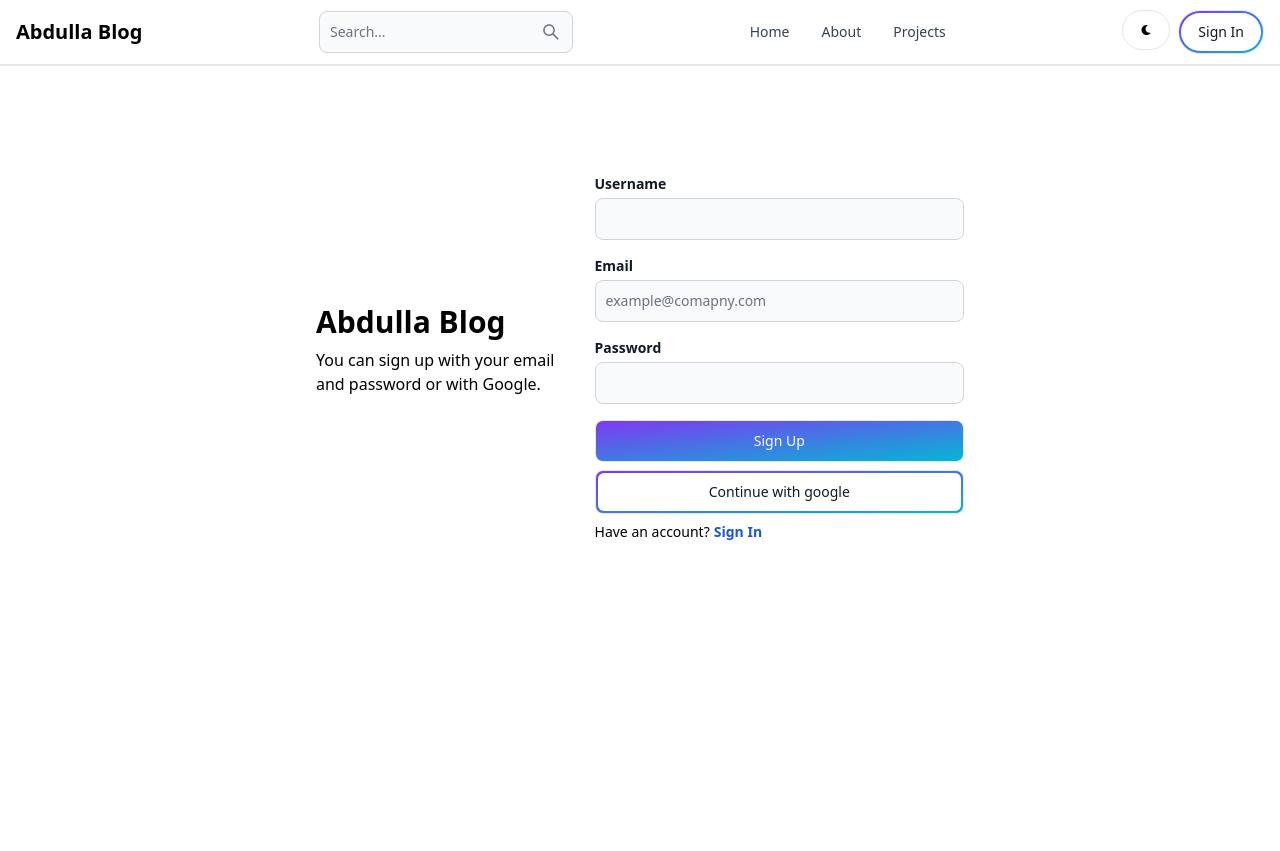
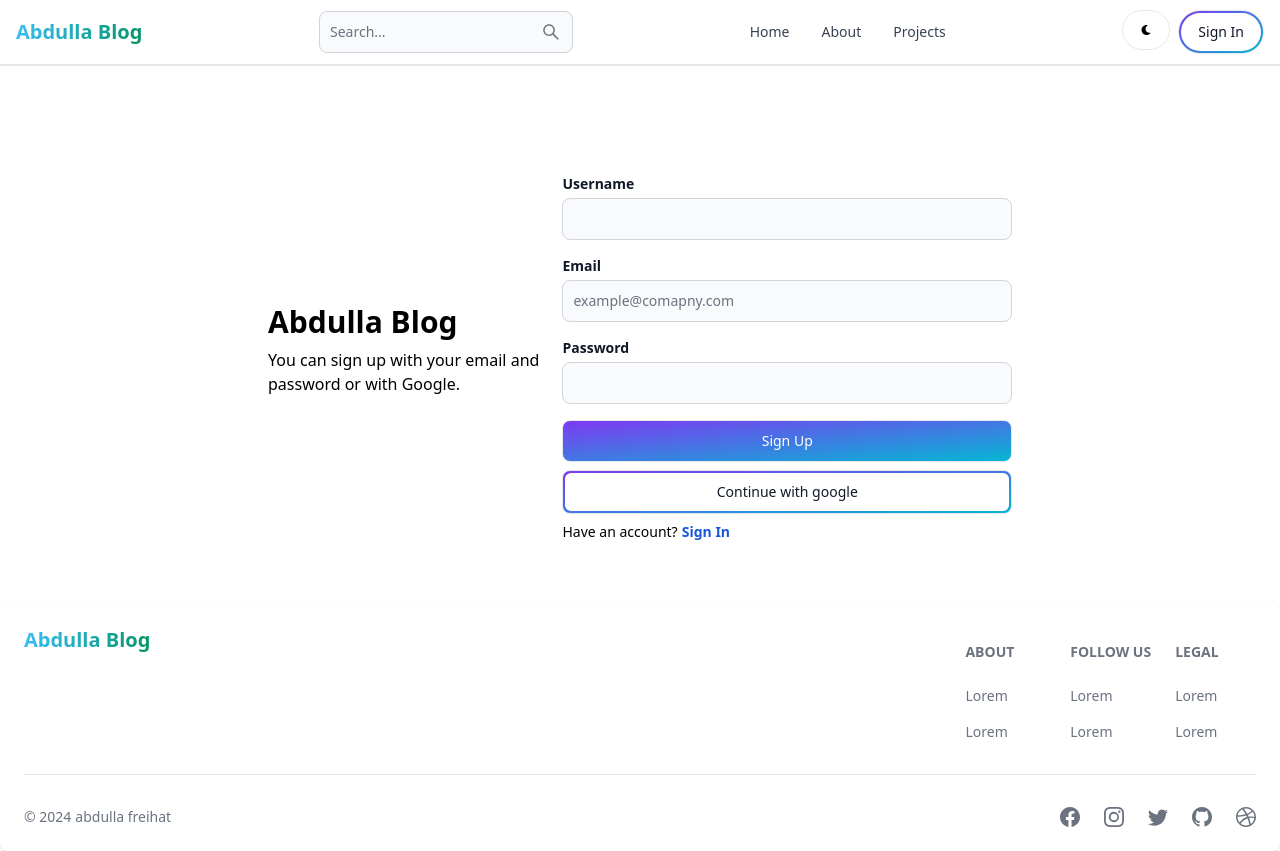
Before and after one commit to abdulla-freihat/mern-blog-app, a React (Create React App) app in the folder client/: page /sign-up in a window 1280 px wide. Before the commit the page ends 800 px from the top, so only its background shows below. Built offline with nearby package versions, Linux system fonts and the light colour scheme.

Commit message:
create Footer

```diff
--- a/client/src/App.js
+++ b/client/src/App.js
@@ -7,6 +7,8 @@ import Signup from "./Pages/Signup"
 import Projects from "./Pages/Projects";
 import Dashboard from "./Pages/Dashboard";
 import Navbar from "./components/Navbar";
+
+import Footer from "./components/Footer";
 
 
 function App() {
@@ -21,6 +23,8 @@ function App() {
          <Route    path='/projects'   element={<Projects />} />
          <Route    path='/dashboard'   element={<Dashboard />} />
        </Routes>
+
+       <Footer />
     </BrowserRouter>
   );
 }
--- a/client/src/Pages/Signup.js
+++ b/client/src/Pages/Signup.js
@@ -101,9 +101,9 @@ const [error , setError] = useState(null)
   }
   return (
 
-    <div className='max-w-2xl mx-auto p-3 flex flex-col md:flex-row gap-3 mt-20 items-center '>
+    <div className='max-w-3xl mx-auto p-3 flex flex-col md:flex-row gap-3 mt-20 items-center '>
 
-         <div className='  my-auto'>
+         <div >
             <h1 className='text-3xl font-bold'>Abdulla Blog</h1>
             <p className='mt-2'>You can sign up with your email and password or with Google.</p>
          </div>
@@ -118,7 +118,7 @@ const [error , setError] = useState(null)
 
 
 {error && (
-  <Alert color="failure" className='mb-5' >
+  <Alert color="failure" className='mb-2' >
        {error}
     </Alert>
 
@@ -126,7 +126,7 @@ const [error , setError] = useState(null)
 
 
 {success && (
-  <Alert color="success" className='mb-5' >
+  <Alert color="success" className='mb-2' >
        {success}
     </Alert>
 
--- /dev/null
+++ b/client/src/components/Footer.js
@@ -0,0 +1,55 @@
+import React from 'react'
+import { Link } from 'react-router-dom';
+import { Footer as FlowbiteFooter } from 'flowbite-react';
+import { BsDribbble, BsFacebook, BsGithub, BsInstagram, BsTwitter } from 'react-icons/bs';
+
+const Footer = () => {
+  return (
+    <FlowbiteFooter container className='mt-12'>
+    <div className="w-full">
+      <div className="grid w-full justify-between sm:flex sm:justify-between md:flex md:grid-cols-1">
+        <div>
+        <Link to='/' className='font-bold text-lg  md:text-xl  text-transparent bg-clip-text  bg-gradient-to-r to-emerald-600 from-sky-400'>Abdulla Blog</Link>
+
+        </div>
+        <div className="grid grid-cols-2 gap-8 sm:mt-4 sm:grid-cols-3 sm:gap-6 mt-5">
+          <div>
+            <FlowbiteFooter.Title title="about" />
+            <FlowbiteFooter.LinkGroup col>
+              <FlowbiteFooter.Link href="#">Lorem</FlowbiteFooter.Link>
+              <FlowbiteFooter.Link href="#">Lorem</FlowbiteFooter.Link>
+            </FlowbiteFooter.LinkGroup>
+          </div>
+          <div>
+            <FlowbiteFooter.Title title="Follow us" />
+            <FlowbiteFooter.LinkGroup col>
+            <FlowbiteFooter.Link href="#">Lorem</FlowbiteFooter.Link>
+            <FlowbiteFooter.Link href="#">Lorem</FlowbiteFooter.Link>
+           </FlowbiteFooter.LinkGroup>
+          </div>
+          <div>
+            <FlowbiteFooter.Title title="Legal" />
+            <FlowbiteFooter.LinkGroup col>
+            <FlowbiteFooter.Link href="#">Lorem</FlowbiteFooter.Link>
+            <FlowbiteFooter.Link href="#">Lorem</FlowbiteFooter.Link>
+            </FlowbiteFooter.LinkGroup>
+          </div>
+        </div>
+      </div>
+      <FlowbiteFooter.Divider />
+      <div className="w-full sm:flex sm:items-center sm:justify-between">
+        <FlowbiteFooter.Copyright href="#" by="abdulla freihat" year={2024} />
+        <div className="mt-4 flex space-x-6 sm:mt-0 sm:justify-center">
+          <FlowbiteFooter.Icon href="#" icon={BsFacebook} />
+          <FlowbiteFooter.Icon href="#" icon={BsInstagram} />
+          <FlowbiteFooter.Icon href="#" icon={BsTwitter} />
+          <FlowbiteFooter.Icon href="#" icon={BsGithub} />
+          <FlowbiteFooter.Icon href="#" icon={BsDribbble} />
+        </div>
+      </div>
+    </div>
+  </FlowbiteFooter>
+  )
+}
+
+export default Footer
--- a/client/src/components/Navbar.js
+++ b/client/src/components/Navbar.js
@@ -9,7 +9,7 @@ const Navbar = () => {
   return (
 
     <FlowbiteNavbar className='border-b-2 w-full'>
-    <Link to='/' className='font-semibold text-lg  md:text-xl'>Abdulla Blog</Link>
+    <Link to='/' className='font-bold text-lg  md:text-xl  text-transparent bg-clip-text  bg-gradient-to-r to-emerald-600 from-sky-400'>Abdulla Blog</Link>
 
     <form>
 
```
